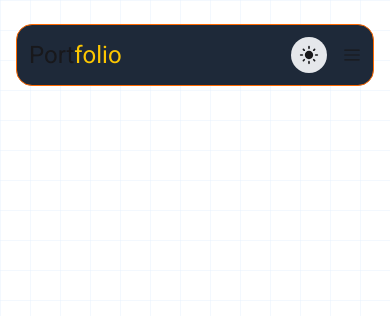
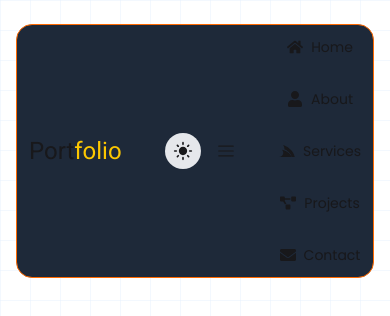
Before and after one commit to bharatroy4D/bharat-dev, a React (Vite) app: page / in a window 390 px wide. Shown: the top 316 px of the page. Built offline with nearby package versions, Linux system fonts and the light colour scheme.

Commit message:
Nav resposive menus items added

```diff
--- a/src/Components/navbar/Navbar.jsx
+++ b/src/Components/navbar/Navbar.jsx
@@ -44,9 +44,8 @@ const Navbar = () => {
                     >
                         {dark ? <MdLightMode size={20} /> : <MdDarkMode size={20} />}
                     </button>
+                    {/*responsive menu  */}
                     <RxHamburgerMenu className='md:hidden text-lg' />
-
-
                     {/* Resume Button */}
                     <button className="hidden lg:flex items-center gap-2
     bg-gradient-to-r from-blue-500 via-purple-500 to-pink-500
@@ -59,6 +58,16 @@ const Navbar = () => {
 
                 </div>
                 {/* mobile device */}
+                  <div className=' lg:hidden flex flex-col items-center gap-8'>
+                    {
+                        menuLink.map(menu => (
+                            <div key={menu.id} className='flex items-center gap-2 cursor-pointer hover:text-blue-500 duration-300'>
+                                <span className=''>{menu.icon}</span>
+                                <h1 className='text-sm'>{menu.name}</h1>
+                            </div>
+                        ))
+                    }
+                </div>
 
             </div>
         </div>
```
